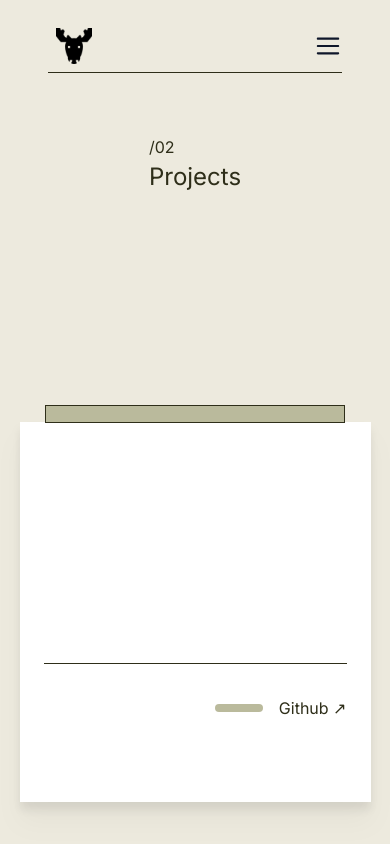
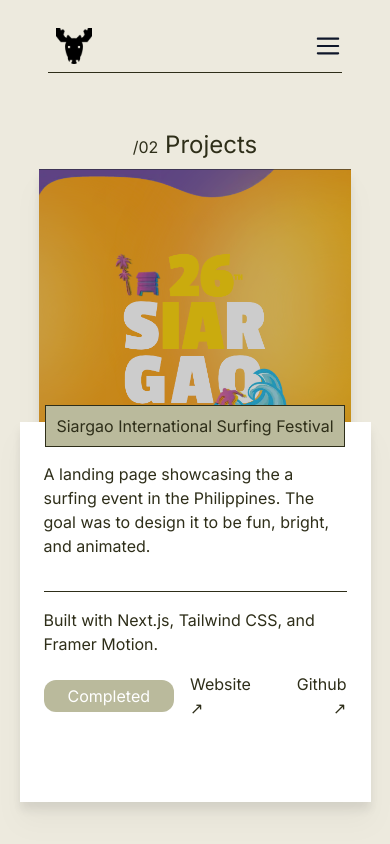
Before and after one commit to M00ose/M00ose.github.io, a React (Vite) app: page /projects in a window 390 px wide. Built offline with nearby package versions, Linux system fonts and the light colour scheme.

Commit message:
Updated for responsiveness

```diff
--- a/src/components/Contact.jsx
+++ b/src/components/Contact.jsx
@@ -66,11 +66,11 @@
     <motion.div
       initial="hidden"
       whileInView="show"
-      className={`relative snap-start h-screen w-screen overflow-scroll ${styles.padding} flex flex-col md:flex-row`}
+      className={`h-full w-screen ${styles.padding} overflow-scroll flex flex-col items-center md:flex-row`}
     >
       <motion.div
         variants={slideIn("left","tween",1,1)}
-        className={`relative ${styles.flexCol} justify-center xl:h-auto md:h-[550px] h-[350px]`}
+        className={`relative ${styles.padding} ${styles.flexCol} justify-center mt-36 md:mt-0 xl:h-auto md:h-[550px] h-[350px]`}
       >
 
         <div className='relative h-auto w-[90vw] md:w-[30vw] min-w-[300px]'>
@@ -156,7 +156,7 @@
 
       <motion.div
         variants={slideIn("right","tween",1,1)}
-        className="xl:flex-1 w-full xl:h-auto md:h-[550px] h-[350px]"
+        className="xl:flex-1 w-full min-h-[550px] xl:h-auto md:h-[550px] h-[350px] overflow-hidden"
       >
         <MooseCanvas/>
       </motion.div>
--- a/src/components/Hero.jsx
+++ b/src/components/Hero.jsx
@@ -39,7 +39,7 @@
           {/* About */}
           <motion.div variants={textVariant(2)} className={`md:pl-12 ${styles.flexCol} xl:w-[700px] xxl:pl-48`}>
             <div className='flex flex-row items-end h-40'>
-              <img class="profile" src={profile} alt="Tyrone Jacalan"/>
+              <img className="profile" src={profile} alt="Tyrone Jacalan"/>
               <h2 className='-translate-x-10 -translate-y-5 text-2xl lg:text-4xl'> <span className='text-base xl:text-2xl'>/01</span> About</h2>
             </div>
 
@@ -68,7 +68,7 @@
           {/* Technologies */}
           <motion.div variants={textVariant(2.5)} className={`mx-0 md:mx-12 xxl:ml-48 relative grid grid-flow-col gap-4 overflow-hidden`}>
             {technologies.map((tech) => (
-                <div className={`relative flex items-center justify-center h-[8vw] md:h-[4vw] w-[8vw] md:w-[4vw] border-[0.5px] border-solid border-off-black p-2 object-contain ${styles.infiniteScroll}`}>
+                <div key={tech.name} className={`relative flex items-center justify-center h-[8vw] md:h-[4vw] w-[8vw] md:w-[4vw] border-[0.5px] border-solid border-off-black p-2 object-contain ${styles.infiniteScroll}`}>
                   <img src={tech.icon} alt={tech.name}/>
                 </div>
             ))}
--- a/src/components/Projects.jsx
+++ b/src/components/Projects.jsx
@@ -5,20 +5,20 @@
 import { styles } from '../styles'
 import { projects } from "../constants";
 
-const Projects = (props) => {
+const Project = (props) => {
   return (
     <motion.div
       variants={staggerContainer}
       initial="hidden"
       whileInView="show"
-      className={`relative snap-start h-screen w-screen overflow-scroll ${styles.padding} flex flex-col justify-center items-center md:items-start`}
+      className={`relative snap-start h-screen w-screen ${styles.padding} flex flex-col justify-center items-center md:items-start`}
     >
         <div className={`${styles.padding}`}>
             <div className={`relative ${styles.flexColRow} items-center`}>
-                <h2 className={`absolute top-0 -translate-y-20 md:-translate-y-24 ${styles.padding} text-2xl lg:text-4xl z-20`}> <span className='text-base xl:text-2xl'>/02</span> Projects</h2>
+                <h2 className={`absolute top-0 -translate-y-20 md:-translate-y-24 ${styles.padding} text-2xl lg:text-4xl`}> <span className='text-base xl:text-2xl'>/02</span> Projects</h2>
 
                 {/* Image */}
-                <motion.div variants={slideIn("left","tween",1,1)} className='relative h-[60vh] w-fit drop-shadow-xl'>
+                <motion.div variants={slideIn("left","tween",0.5,1)} className='relative h-[60vh] w-fit drop-shadow-xl'>
                     <div className='absolute bg-black opacity-20 h-full w-full'></div>
                     <img src={props.image} alt={props.name} className='h-full w-auto max-w-[80vw] object-cover'/>
                 </motion.div>
@@ -28,11 +28,11 @@
         {/* Description */}
         <div className={`absolute inset-y-2/4 md:inset-y-1/4 md:inset-x-1/3 h-[45vh] md:h-[50vh] w-[90vw] md:w-[60vw] overflow-hidden drop-shadow-xl`}>
           <motion.div
-            variants={fillIn("right","tween",1,1)}
+            variants={fillIn("right","tween",0.2,1)}
             className={`h-full w-full bg-white`}></motion.div>
         </div>
 
-        <div className={`absolute flex flex-col gap-4 inset-y-2/4 md:inset-y-1/4 md:inset-x-1/3 ${styles.padding} h-[40vh] md:h-[50vh] w-[90vw] md:w-[60vw] z-20`}>
+        <div className={`absolute flex flex-col gap-4 inset-y-2/4 md:inset-y-1/4 md:inset-x-1/3 ${styles.padding} h-[40vh] md:h-[50vh] w-[90vw] md:w-[60vw] z-10`}>
             <motion.p variants={textVariant(1.5)} className='flex-1'>{props.description}</motion.p>
 
             <motion.div
@@ -53,11 +53,30 @@
         {/* Title */}
         <motion.div
             variants={textVariant(2.5)}
-            className={`absolute md:left-[28%] inset-y-[48%] md:inset-y-[23%] min-w-[300px] h-fit w-fit p-2 bg-tertiary ${styles.border} z-20 text-center`}>{props.name}
+            className={`absolute md:left-[28%] inset-y-[48%] md:inset-y-[23%] min-w-[300px] h-fit w-fit p-2 bg-tertiary ${styles.border} z-10 text-center`}>{props.name}
         </motion.div>
 
     </motion.div>
   )
-}
+};
+
+const Projects = () => {
+  return (
+    <div>
+      {projects.map((project) => (
+        <Project
+          key={project.name}
+          name={project.name}
+          description={project.description}
+          tag={project.tag}
+          tech={project.tech}
+          image={project.image}
+          link={project.link}
+          github={project.github}
+        />
+      ))};
+    </div>
+  )
+};
 
 export default Projects
```
